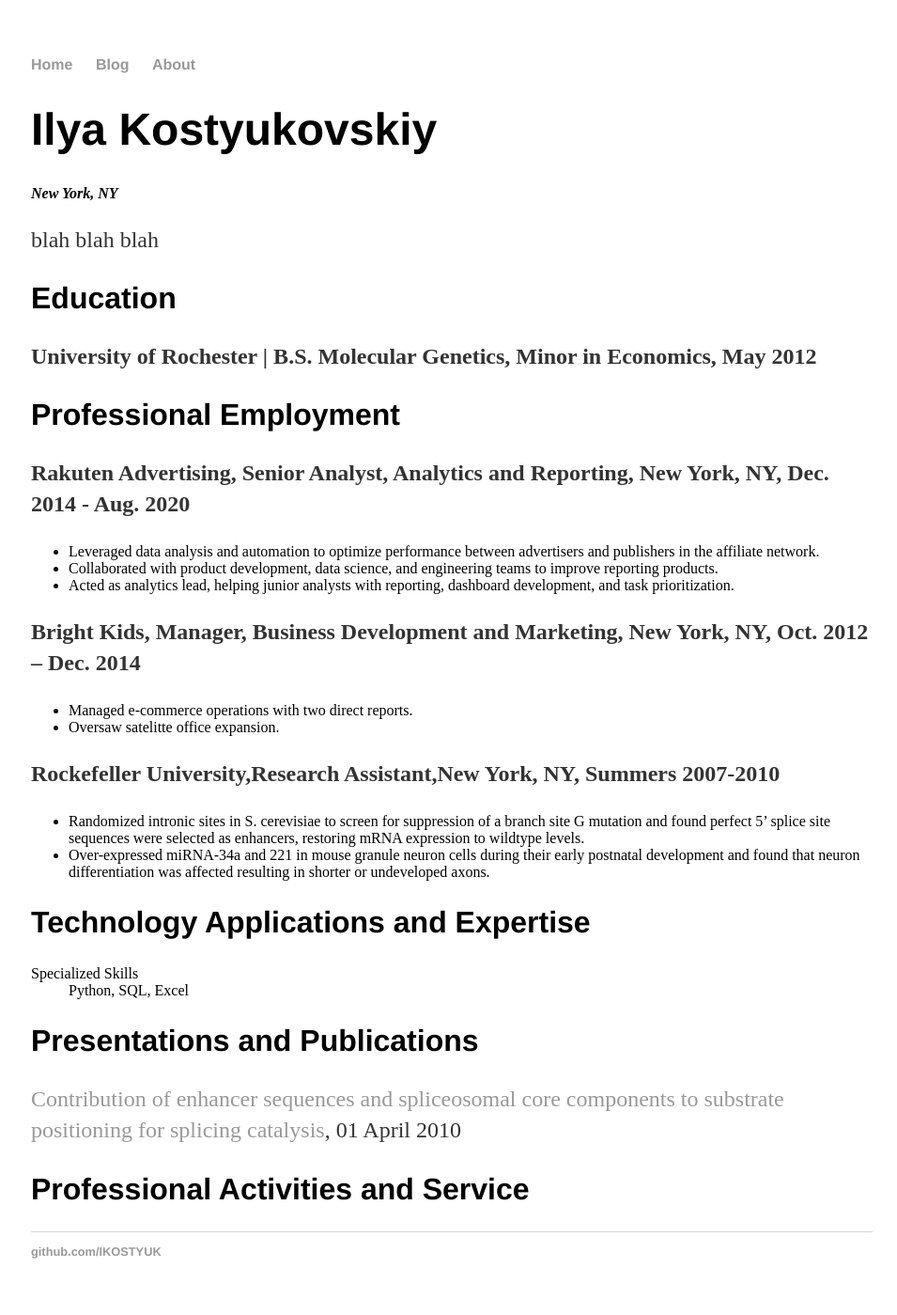
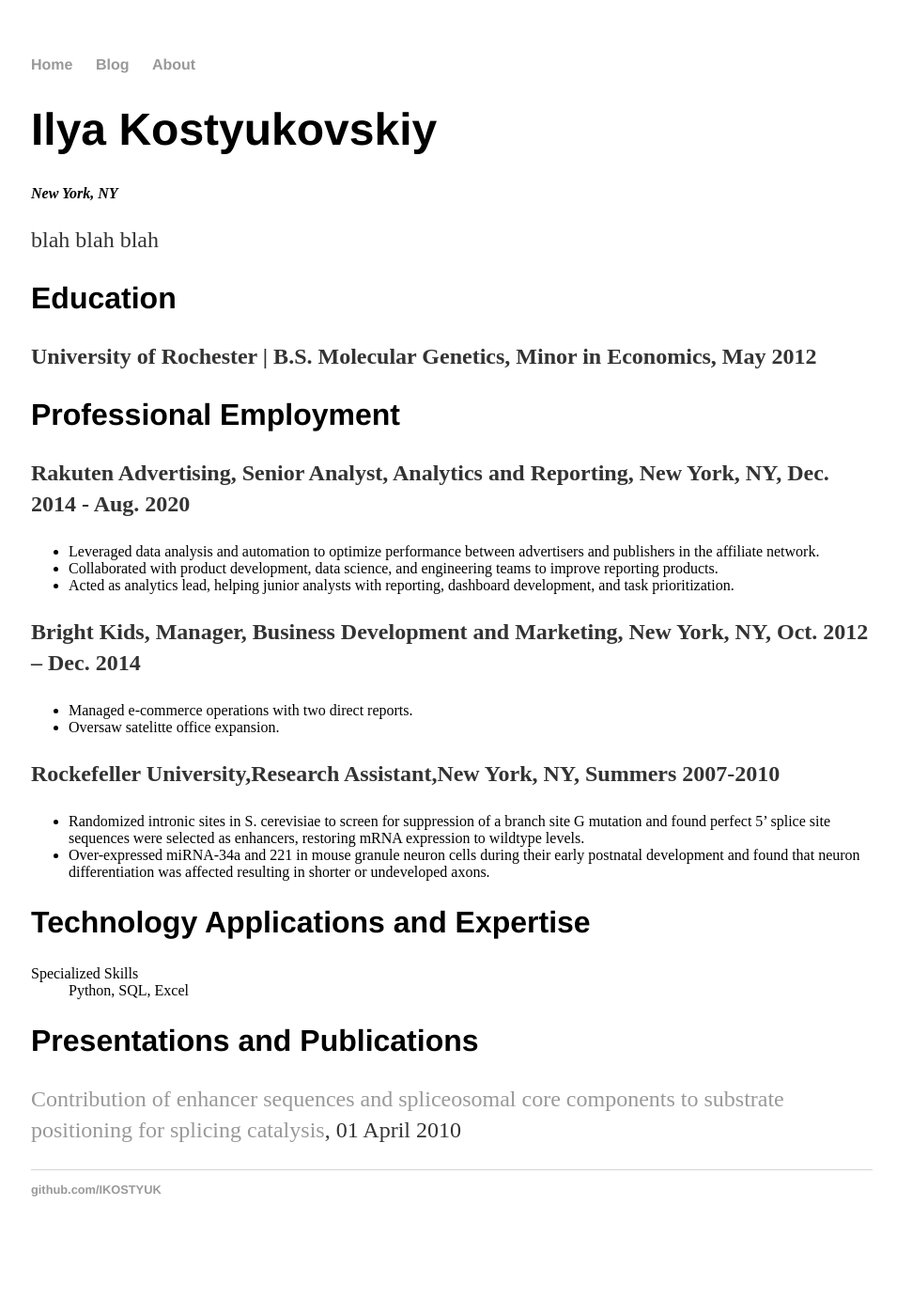
Before and after one commit to IKOSTYUK/ikostyuk.github.io, a Jekyll site: the page built from about/index.html, in a window 1280 px wide. Shown: the whole page at 94% size, without its empty margins (159-1114 px from the left). Built offline with Jekyll 4.4.1, drawn with Linux system fonts in a browser that asks for light colours; after the commit the page ends 1333 px from its top, so only the background shows below that.

Commit message:
Update index.html

```diff
--- a/about/index.html
+++ b/about/index.html
@@ -54,7 +54,4 @@
 					<p><a href="https://faseb.onlinelibrary.wiley.com/doi/abs/10.1096/fasebj.24.1_supplement.305.2">Contribution of enhancer sequences and spliceosomal core components to substrate positioning for splicing catalysis</a>, 01 April 2010</p>
 
 
-				<h2>Professional Activities and Service</h2>
-
-
 </div>
```
